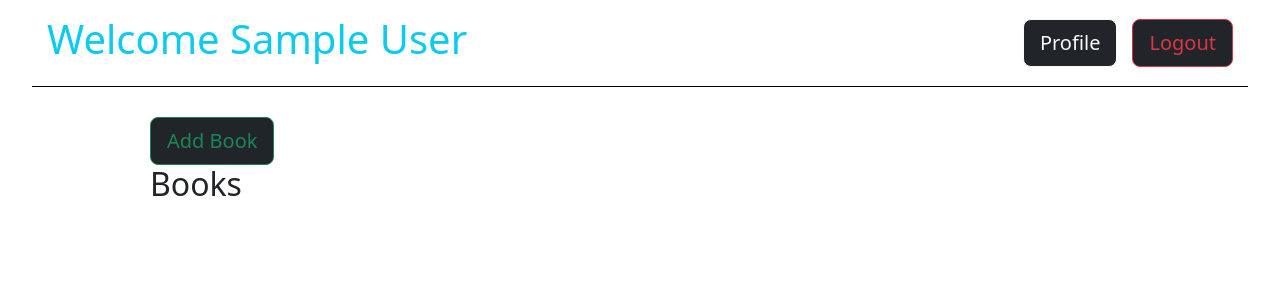
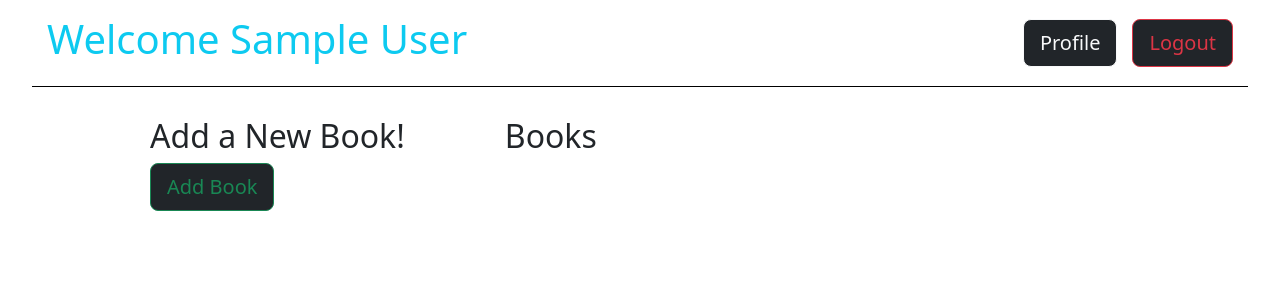
Before and after one commit to AlejoFernii/Book_Club, a Flask app: page /home in a window 1280 px wide. Shown: the top 300 px of the page. Run offline with Flask 2, Linux system fonts and the light colour scheme; the visitor is signed in with stand-in values (Sample User, id 1); data that the repository does not hold is empty.

Commit message:
Add_Book_And_Favorites

```diff
--- a/flask_app/controllers/home.py
+++ b/flask_app/controllers/home.py
@@ -11,14 +11,17 @@ def home():
     user_data = {'id':session['user_id']}
     current_user = user.User.get_one(user_data)
 
+    all_favs = favorite.Favorite.get_all_favs_from_user(user_data)
+
     all_books = book.Book.get_all_with_user()
 
-    return render_template('home.html', current_user=current_user, all_books=all_books)
+    return render_template('home.html', current_user=current_user, all_books=all_books, all_favs=all_favs)
 
 @app.route('/create/book', methods=['POST'])
 def create_book():
     valid_book = book.Book.validate_book(request.form)
     if valid_book:
         print('Book created successfully!')
-        newbook = book.Book.save(request.form)
+        # newbook = book.Book.save(request.form)
+        book.Book.save(request.form)
     return redirect('/home')
--- a/flask_app/models/book.py
+++ b/flask_app/models/book.py
@@ -1,10 +1,12 @@
 from flask_app.config.mysqlconnection import connectToMySQL
-from flask_app.models import user , favorite
+from flask_app.models import user, favorite
 from flask import flash
+
 
 class Book:
     DB = "book_club"
-    def __init__(self,data):
+
+    def __init__(self, data):
         self.id = data['id']
         self.user_id = data['user_id']
         self.title = data['title']
@@ -19,7 +21,7 @@ class Book:
     def save(cls, data):
         query = "INSERT INTO books (user_id, title, description) VALUES (%(user_id)s, %(title)s, %(description)s);"
 
-        return connectToMySQL(cls.DB).query_db(query,data)
+        return connectToMySQL(cls.DB).query_db(query, data)
 
     @classmethod
     def get_all_with_user(cls):
@@ -29,44 +31,44 @@ class Book:
 
         all_books = []
 
-        for row in results :
+        for row in results:
 
             one_book = cls(row)
 
             user_data = {
-                'id':row['users.id'],
-                'first_name':row['first_name'],
-                'last_name':row['last_name'],
-                'email':row['email'],
-                'password':row['password'],
-                'created_at':row['users.created_at'],
-                'updated_at':row['users.updated_at'],
+                'id': row['users.id'],
+                'first_name': row['first_name'],
+                'last_name': row['last_name'],
+                'email': row['email'],
+                'password': row['password'],
+                'created_at': row['users.created_at'],
+                'updated_at': row['users.updated_at'],
             }
 
-            fav_data = {'id':one_book.id}
+            fav_data = {'id': one_book.id}
             favorites = favorite.Favorite.get_liked_by(fav_data)
+            print(favorites)
             for fav in favorites:
-                like_by_data = {
-                'id':fav['users.id'],
-                'first_name':fav['first_name'],
-                'last_name':fav['last_name'],
-                'email':fav['email'],
-                'password':fav['password'],
-                'created_at':fav['users.created_at'],
-                'updated_at':fav['users.updated_at'],
-            }
-                one_favorite = user.User(like_by_data)
+                # like_by_data = {
+                #     'id': fav['users.id'],
+                #     'first_name': fav['first_name'],
+                #     'last_name': fav['last_name'],
+                #     'email': fav['email'],
+                #     'password': fav['password'],
+                #     'created_at': fav['created_at'],
+                #     'updated_at': fav['updated_at'],
+                # }
+                # one_favorite = user.User(like_by_data)
 
-                one_book.liked_by.append(one_favorite)
+                one_book.liked_by.append(fav)
 
             one_user = user.User(user_data)
 
-            one_book.creator =one_user
+            one_book.creator = one_user
 
             all_books.append(one_book)
 
         return all_books
-
 
     @classmethod
     def get_all_from_user(cls):
@@ -76,77 +78,73 @@ class Book:
 
         all_books = []
 
-        for row in results :
+        for row in results:
 
             one_book = cls(row)
 
             user_data = {
-                'id':row['users.id'],
-                'first_name':row['first_name'],
-                'last_name':row['last_name'],
-                'email':row['email'],
-                'password':row['password'],
-                'created_at':row['users.created_at'],
-                'updated_at':row['users.updated_at'],
+                'id': row['users.id'],
+                'first_name': row['first_name'],
+                'last_name': row['last_name'],
+                'email': row['email'],
+                'password': row['password'],
+                'created_at': row['users.created_at'],
+                'updated_at': row['users.updated_at'],
             }
 
             one_user = user.User(user_data)
 
-            one_book.creator =one_user
+            one_book.creator = one_user
 
             all_books.append(one_book)
 
         return all_books
 
     @classmethod
-    def get_one(cls,data):
+    def get_one(cls, data):
         query = "SELECT * FROM books JOIN users ON books.user_id = users.id WHERE users.id = %(id)s;"
 
         results = connectToMySQL(cls.DB).query_db(query)
 
-        for row in results :
+        for row in results:
 
             one_book = cls(row)
 
             user_data = {
-                'id':row['users.id'],
-                'first_name':row['first_name'],
-                'last_name':row['last_name'],
-                'email':row['email'],
-                'password':row['password'],
-                'created_at':row['users.created_at'],
-                'updated_at':row['users.updated_at'],
+                'id': row['users.id'],
+                'first_name': row['first_name'],
+                'last_name': row['last_name'],
+                'email': row['email'],
+                'password': row['password'],
+                'created_at': row['users.created_at'],
+                'updated_at': row['users.updated_at'],
             }
 
             one_user = user.User(user_data)
 
-            one_book.creator =one_user
-
+            one_book.creator = one_user
 
         return one_book
 
-
     @classmethod
-    def update_book(cls,data):
+    def update_book(cls, data):
         query = "UPDATE books SET title = %(title)s, description = %(description), updated_at = NOW() WHERE id = %(id)s;"
 
         return connectToMySQL(cls.DB).query_db(query, data)
 
-
     @classmethod
-    def destroy_book(cls,data):
+    def destroy_book(cls, data):
         query = "DELETE FROM books WHERE id = %(id)s;"
 
-        return connectToMySQL(cls.DB).query_db(query,data)
-
+        return connectToMySQL(cls.DB).query_db(query, data)
 
     @staticmethod
     def validate_book(book):
         is_valid = True
-        if len(book['title'])  < 2 :
+        if len(book['title']) < 2:
             flash("Title Min. 10 Characters.", 'book')
             is_valid = False
-        if len(book['description']) < 10 :
+        if len(book['description']) < 10:
             flash("Description Must Be At least 10 Characters Long.", 'book')
             is_valid = False
         return is_valid
--- a/flask_app/models/favorite.py
+++ b/flask_app/models/favorite.py
@@ -22,7 +22,7 @@ class Favorite:
         results = connectToMySQL(cls.DB).query_db(query,data)
 
         liked_by = []
-
+        print(results)
         for row in results:
 
             user_data = {
@@ -31,8 +31,8 @@ class Favorite:
                 'last_name':row['last_name'],
                 'email':row['email'],
                 'password':row['password'],
-                'created_at':row['users.created_at'],
-                'updated_at':row['users.updated_at'],
+                'created_at':row['created_at'],
+                'updated_at':row['updated_at'],
             }
 
             one_user = user.User(user_data)
--- a/flask_app/static/css/alex.css
+++ b/flask_app/static/css/alex.css
@@ -25,4 +25,70 @@
     margin: 20px auto;
     padding: 10px;
     max-width: 1000px;
+
+    display: flex;
+    gap: 100px;
+    justify-content: space-around;
 }
+
+.main-left{
+    flex: 1;
+    justify-content: flex-start;
+}
+
+.main-left>h2{
+    width: max-content;
+
+}
+
+.main-right{
+    flex: 3;
+    width: 100%;
+
+}
+
+.book-feed{
+    display: flex;
+    flex-direction: column-reverse;
+    gap: 30px;
+
+}
+
+
+/* Books */
+.books{
+    background-color: rgba(63, 66, 70, 0.715);
+    border-radius: 15px;
+    width: 100%;
+    padding: 20px;
+}
+.book-header{
+    display: flex;
+    justify-content: center;
+    background-color: rgba(21, 22, 23, 0.723);
+    border-radius: 15px;
+    align-items: center;
+}
+
+.book-title{
+    font-size: 2rem;
+}
+
+.book-description{
+    text-align: center;
+    font-size: 1.3rem;
+    color: white;
+}
+
+.user-detail{
+    display: flex;
+    flex-direction: column;
+    color: white;
+    align-items: flex-start;
+}
+
+.book-footer{
+    display: flex;
+    align-items: flex-end;
+    justify-content: space-between;
+}
--- a/flask_app/templates/home.html
+++ b/flask_app/templates/home.html
@@ -31,6 +31,7 @@
     <div class="main-con" id="main">
 
         <div class="main-left">
+            <h2>Add a New Book!</h2>
 
             <form action="/create/book" class="form" id="book-form" method="post">
                 <input type="hidden" name="user_id" value="{{current_user.id}}">
@@ -51,27 +52,28 @@
             <div class="book-feed ">
                 {% for book in all_books %}
                 <div class="books">
-                    <div class=" d-flex justify-content-between align-items-center">
-                        <p class="book-topic">{{ book.title }}</p>
-                        <p class="book-topic">{{ book.description }}</p>
+                    <div class="book-header">
+                        <a href="/show/book/{{book.id}}" class="book-title text-info">{{ book.title }}</a>
+                    </div>
+                    <div class="book-footer ">
                         <div class="user-detail">
                             <p>
-                                Added By <a class="btn btn-dark btn-lg btn-outline-info fw-bold"
-                                    href="/profile/{{book.creator.id}}">
-                                    {{ book.creator.first_name }} {{ book.creator.last_name }}
-                                </a>
+                                Added By
                             </p>
-<!--                             <a class="btn btn-dark btn-lg btn-outline-info fw-bold" href="/profile/{{book.creator.id}}">
+                            <a class="btn btn-dark btn-lg btn-outline-info fw-bold" href="/profile/{{book.creator.id}}">
                                 {{ book.creator.first_name }} {{ book.creator.last_name }}
-                            </a> -->
+                            </a>
                         </div>
+                        {% if book.id in all_favs %}
+                        <p>Book Already in Favorites!</p>
+                        {% else %}
+                        <form action="/add/favorite" method="post">
+                            <input type="hidden" name="book_id" value="{{book.id}}">
+                            <input type="hidden" name="user_id" value="{{current_user.id}}">
+                            <input type="submit" class="btn btn-lg btn-info btn-outline-light" value="Add to Favorites +">
+                        </form>
+                        {% endif %}
                     </div>
-
-
-                    <a href="/add/favorite/{{book.id}}/{{current_user.id}}"
-                        class="commentBtn btn btn-lg btn-info btn-outline-light">Add to Favorites +</a>
-
-                    <p class="time-stamp ">{{book.created_at}}</p>
                 </div>
                 {% endfor %}
             </div>
--- a/server.py
+++ b/server.py
@@ -1,5 +1,5 @@
 from flask_app import app
-from flask_app.controllers import users, home
+from flask_app.controllers import users, home, favorites
 
 
 
```
Also changed, not shown: flask_app/controllers/favorites.py (added, +9 -0 lines).
